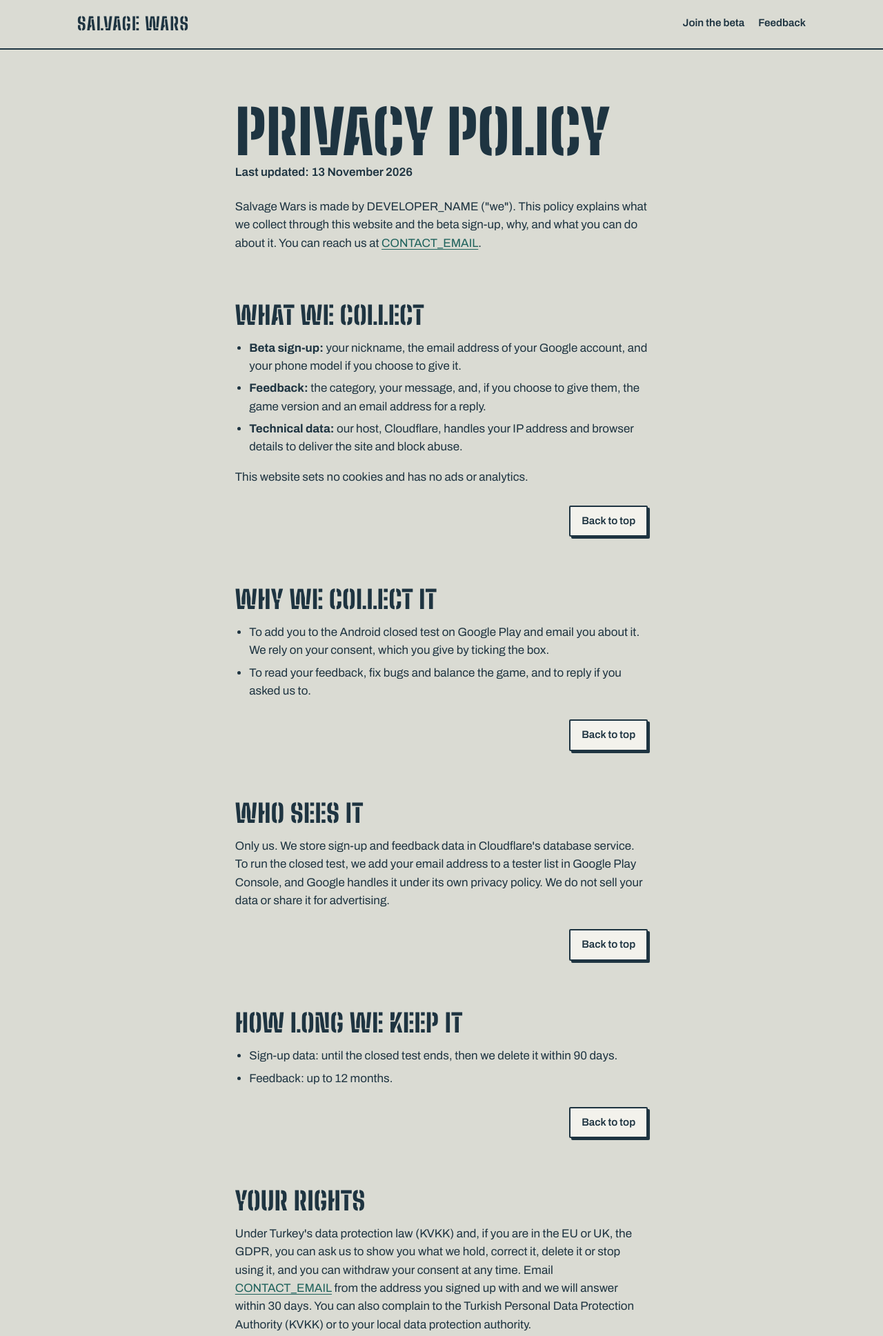
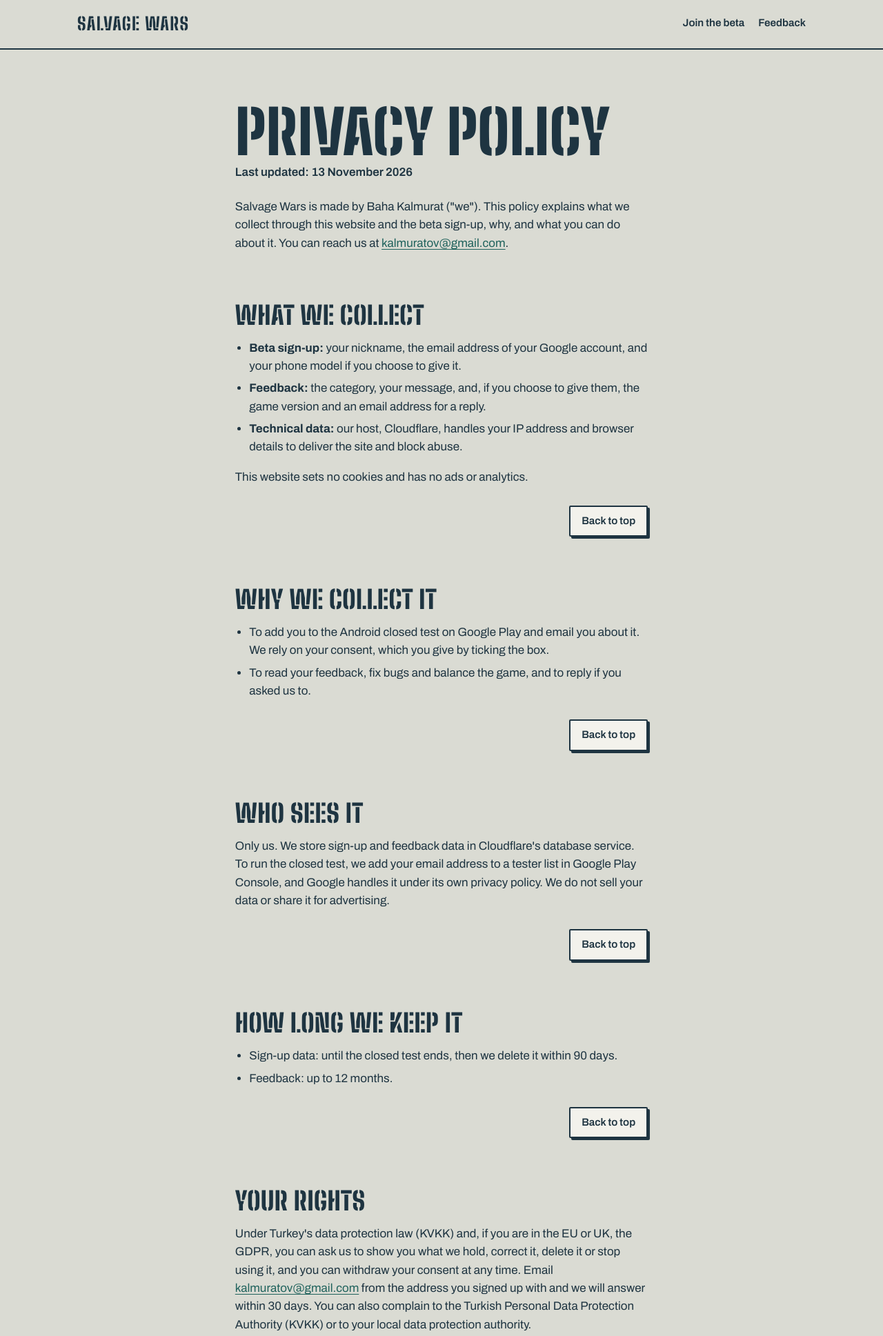
Before and after one commit to bahakl/salvagewars.net, a website: page public/privacy.html in a window 1280 px wide. Shown: the top 1937 px of the page at 69% size. Drawn offline with Linux system fonts and the light colour scheme.

Commit message:
Fill in developer name and contact email
Co-Authored-By: Claude Sonnet 5.5 <noreply@anthropic.com>
Claude-Session: https://claude.ai/code/session_01A9djX7fxafFUBDrPpjcxH6

```diff
--- a/public/privacy.html
+++ b/public/privacy.html
@@ -26,7 +26,7 @@
     <h1>Privacy policy</h1>
     <p class="meta">Last updated: 13 November 2026</p>
 
-    <p>Salvage Wars is made by DEVELOPER_NAME ("we"). This policy explains what we collect through this website and the beta sign-up, why, and what you can do about it. You can reach us at <a href="mailto:CONTACT_EMAIL">CONTACT_EMAIL</a>.</p>
+    <p>Salvage Wars is made by Baha Kalmurat ("we"). This policy explains what we collect through this website and the beta sign-up, why, and what you can do about it. You can reach us at <a href="mailto:kalmuratov@gmail.com">kalmuratov@gmail.com</a>.</p>
 
     <h2>What we collect</h2>
     <ul>
@@ -60,7 +60,7 @@
     <p class="to-top-row"><a class="to-top" href="#top">Back to top</a></p>
 
     <h2>Your rights</h2>
-    <p>Under Turkey's data protection law (KVKK) and, if you are in the EU or UK, the GDPR, you can ask us to show you what we hold, correct it, delete it or stop using it, and you can withdraw your consent at any time. Email <a href="mailto:CONTACT_EMAIL">CONTACT_EMAIL</a> from the address you signed up with and we will answer within 30 days. You can also complain to the Turkish Personal Data Protection Authority (KVKK) or to your local data protection authority.</p>
+    <p>Under Turkey's data protection law (KVKK) and, if you are in the EU or UK, the GDPR, you can ask us to show you what we hold, correct it, delete it or stop using it, and you can withdraw your consent at any time. Email <a href="mailto:kalmuratov@gmail.com">kalmuratov@gmail.com</a> from the address you signed up with and we will answer within 30 days. You can also complain to the Turkish Personal Data Protection Authority (KVKK) or to your local data protection authority.</p>
 
     <p class="to-top-row"><a class="to-top" href="#top">Back to top</a></p>
 
@@ -87,7 +87,7 @@
     <div class="wrap">
       <div>
         <a class="brand" href="/">Salvage Wars</a>
-        <p>Made by DEVELOPER_NAME. <a href="mailto:CONTACT_EMAIL">CONTACT_EMAIL</a></p>
+        <p>Made by Baha Kalmurat. <a href="mailto:kalmuratov@gmail.com">kalmuratov@gmail.com</a></p>
       </div>
       <nav class="footer-links" aria-label="Legal">
         <a href="/privacy.html">Privacy policy</a>
```
Also changed, not shown: public/index.html (+1 -1 lines), public/terms.html (+3 -3 lines), README.md.
